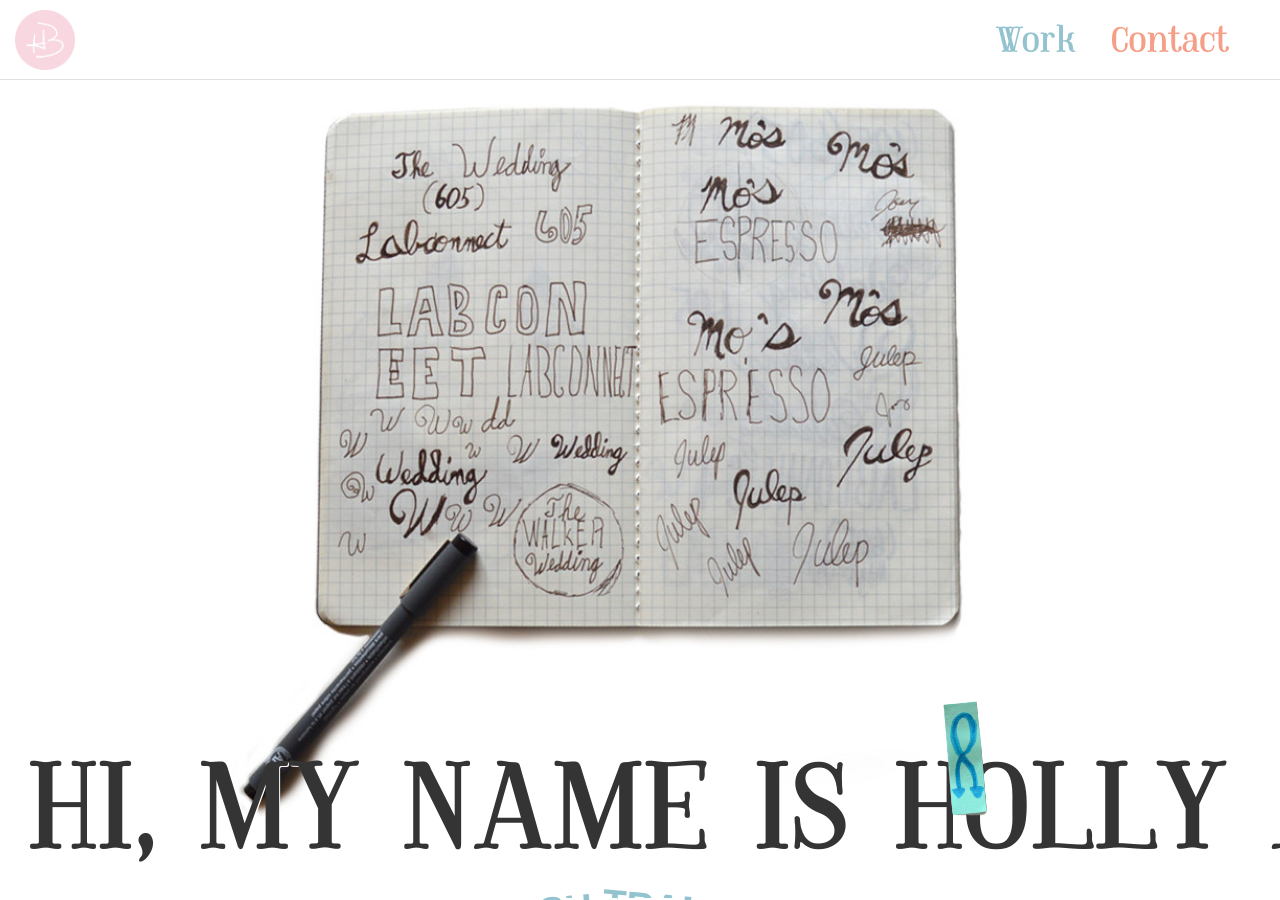
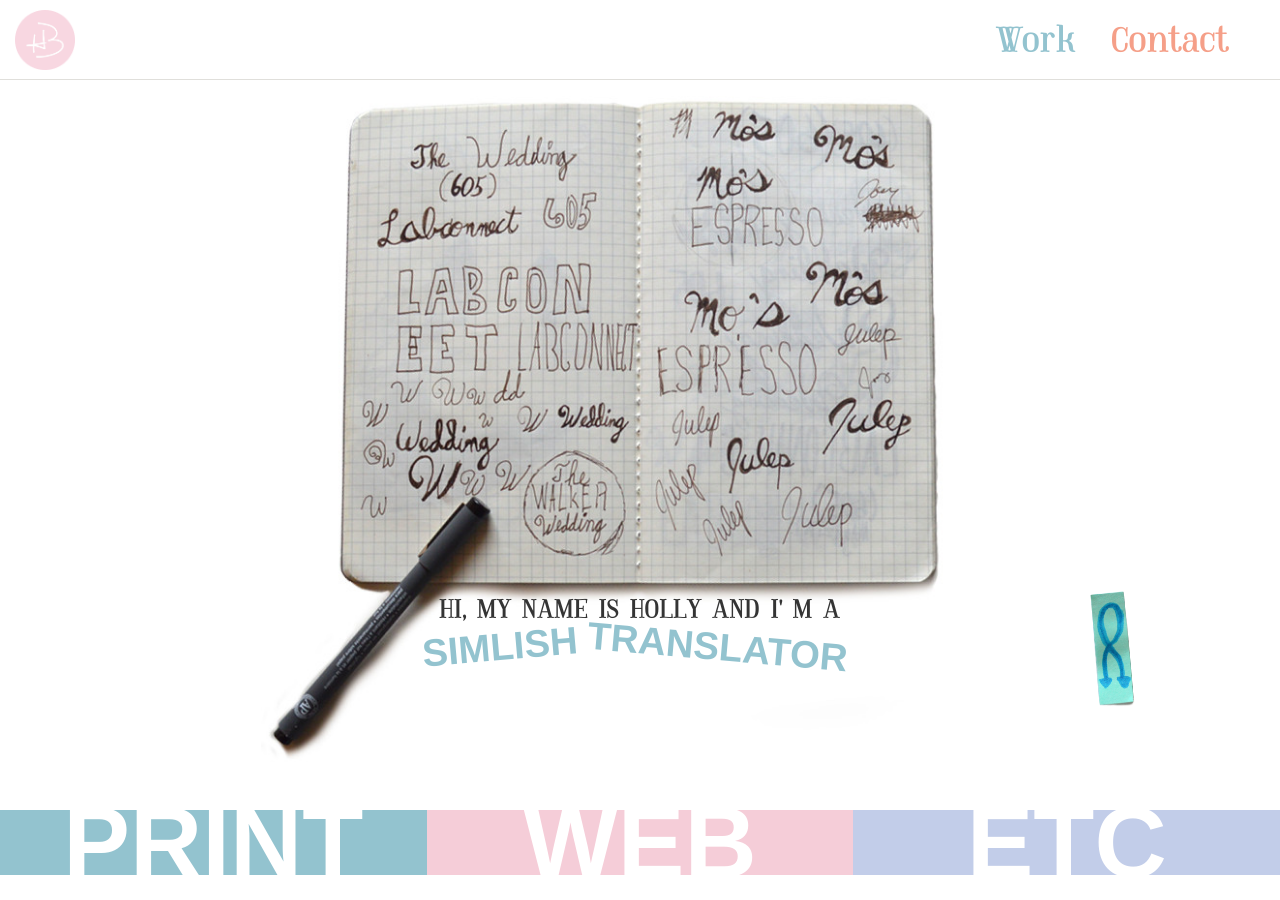
Before and after one commit to tcandens/himynameisholly.com, a Jekyll site: the page built from src/index.html, in a window 1280 px wide and 900 px high. Built offline with Jekyll 4.4.1, drawn with Linux system fonts in a browser that asks for light colours; nearby versions of some CDN libraries; Markdown is read by kramdown in place of the engine named in the settings.

Commit message:
Using viewport units, not successful

```diff
--- a/src/_includes/main-header.html
+++ b/src/_includes/main-header.html
@@ -1,12 +1,12 @@
-<header class="header index-header scene_element scene_element--fadeinLeft">
-  <section class="header-copy index-header-copy-yaxis index-header-copy">
-    <div class="index-header-copy-xaxis">
-      <p class="fittext uppercase f-1-5">Hi,&nbsp;my&nbsp;name&nbsp;is&nbsp;Holly&nbsp;and&nbsp;I'm&nbsp;a</p>
-      <div class="index-header-copy-adjectives">
-        <span class="adjective">Graphic</span>
-        <span class="adjective">Designer</span>
-      </div>
-      <div class="index-header-shuffle"></div>
+<header class="header fix-height index-header scene_element scene_element--fadeinLeft">
+  <img class="index-header-image" src="{{ "assets/images/index-header/notebook.jpg" | prepend: site.url }}" alt="Process notebook" />
+  <div class="header-text-container">
+    <p class="slogan uppercase f-1-5">Hi, my name is Holly and I' m a</p>
+    <div class="index-header-copy-adjectives">
+      <span class="adjective">Graphic</span>
+      <span class="adjective">Designer</span>
     </div>
-  </section>
+    <div class="index-header-shuffle"></div>
+  </div>
+
 </header>
--- a/src/assets/javascript/main.js
+++ b/src/assets/javascript/main.js
@@ -106,7 +106,7 @@
       });
     });
   }
-  fullHeight( $('.index-header') );
+  // fullHeight( $('.index-header') );
 
 
   // PROJECT FILTER
@@ -233,7 +233,6 @@
             filterAttachListeners();
             headroomInit();
             revealPaginate();
-            $('.fittext').fitText();
             lockHeight( $('.fix-height') );
             fullHeight( $('.index-header') );
           })
--- a/src/assets/scss/_filter.scss
+++ b/src/assets/scss/_filter.scss
@@ -15,6 +15,7 @@
   width: 33.333%;
   text-align: center;
   height: 65px;
+  overflow: hidden;
   cursor: pointer;
   transition: background-color 200ms ease;
   span {
--- a/src/assets/scss/_responsive.scss
+++ b/src/assets/scss/_responsive.scss
@@ -144,7 +144,7 @@
   }
 
   .index-header-shuffle {
-    left: 50%;
+    // left: 50%;
   }
 }
 
@@ -173,7 +173,7 @@
     min-height: 90vh;
   }
   .index-header-shuffle {
-    margin-left: 14em;
+    // margin-left: 14em;
   }
 }
 
--- a/src/assets/stylesheets/style.css
+++ b/src/assets/stylesheets/style.css
@@ -369,31 +369,34 @@
   overflow: auto; }
 
 .index-header {
-  background-image: url('../images/index-header/notebook.jpg');
-  background-repeat: no-repeat;
-  height: 100vh;
-  background-size: auto 80%;
-  background-position: center 100px;
+  max-height: 100vh;
+  margin: 0 auto;
   overflow: hidden; }
 
-.index-header-copy-yaxis {
-  position: absolute;
-  left: 0;
-  right: 0;
-  top: 80%; }
+.index-header-image {
+  margin-top: 2%;
+  margin-left: 50%;
+  display: block;
+  max-height: 90%;
+  max-width: none;
+  -webkit-transform: translate3d(-50%, 0, 0);
+          transform: translate3d(-50%, 0, 0); }
 
-.index-header-copy-xaxis {
+.header-text-container {
   position: relative;
-  margin: auto;
-  padding-left: 30px;
-  text-align: center;
-  text-shadow: 1px 1px 0 white; }
+  top: -19vh;
+  margin: 0 auto;
+  max-width: 80%;
+  text-align: center; }
+
+.slogan {
+  font-size: 3vh;
+  white-space: pre; }
 
 .index-header-shuffle {
   position: absolute;
-  top: -1em;
-  left: 53%;
-  margin-left: 11em;
+  top: 0;
+  right: 0;
   width: 3em;
   height: 6em;
   background-image: url('../images/shuffle.png');
@@ -630,6 +633,7 @@
   width: 33.333%;
   text-align: center;
   height: 65px;
+  overflow: hidden;
   cursor: pointer;
   -webkit-transition: background-color 200ms ease;
           transition: background-color 200ms ease; }
@@ -1051,9 +1055,7 @@
   .project-logo:before {
     left: -50%; }
   .project-logo:after {
-    left: 100%; }
-  .index-header-shuffle {
-    left: 50%; } }
+    left: 100%; } }
 
 @media (max-width: 400px) {
   .project-list-item {
@@ -1071,9 +1073,7 @@
 
 @media (min-width: 1279px) {
   .header {
-    min-height: 90vh; }
-  .index-header-shuffle {
-    margin-left: 14em; } }
+    min-height: 90vh; } }
 
 @media (min-width: 1400px) {
   .f-1-5 {
```
Also changed, not shown: src/assets/scss/_header.scss (+19 -18 lines).
